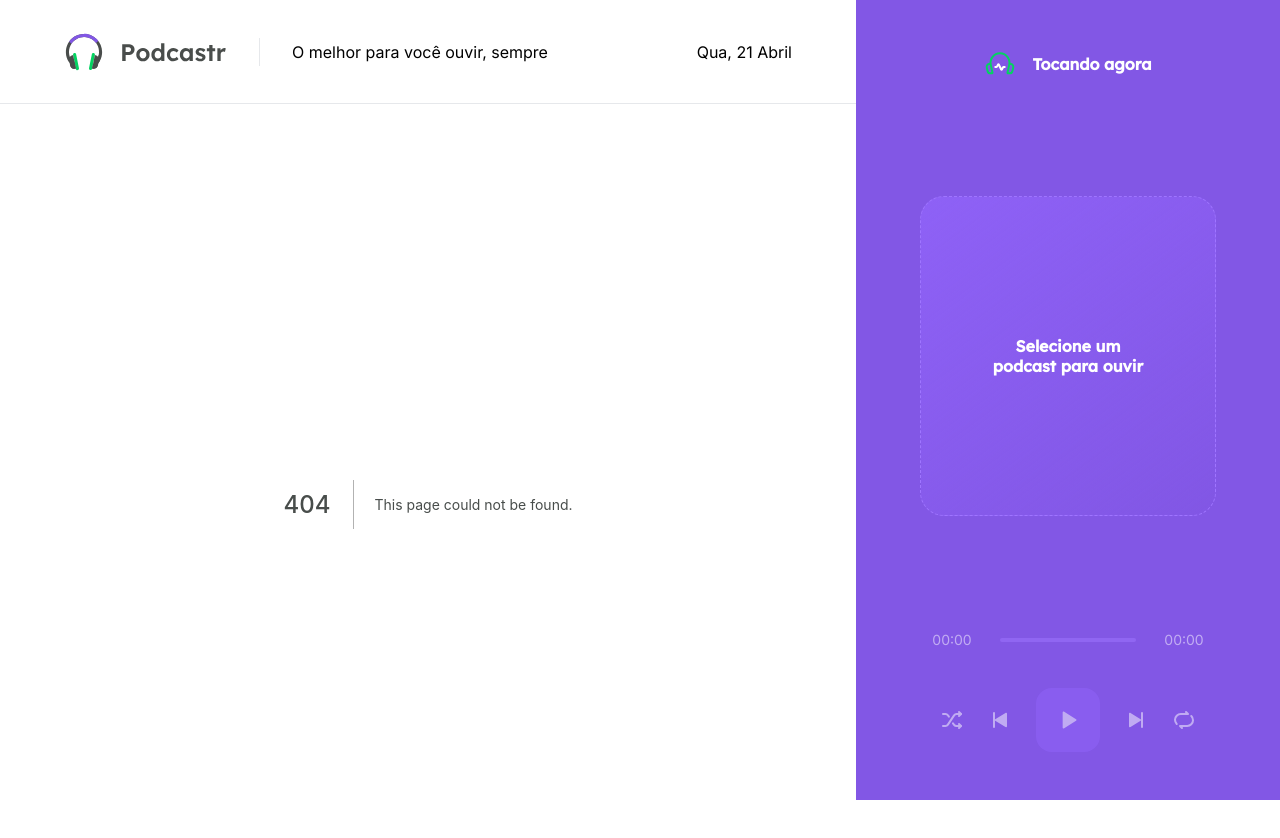
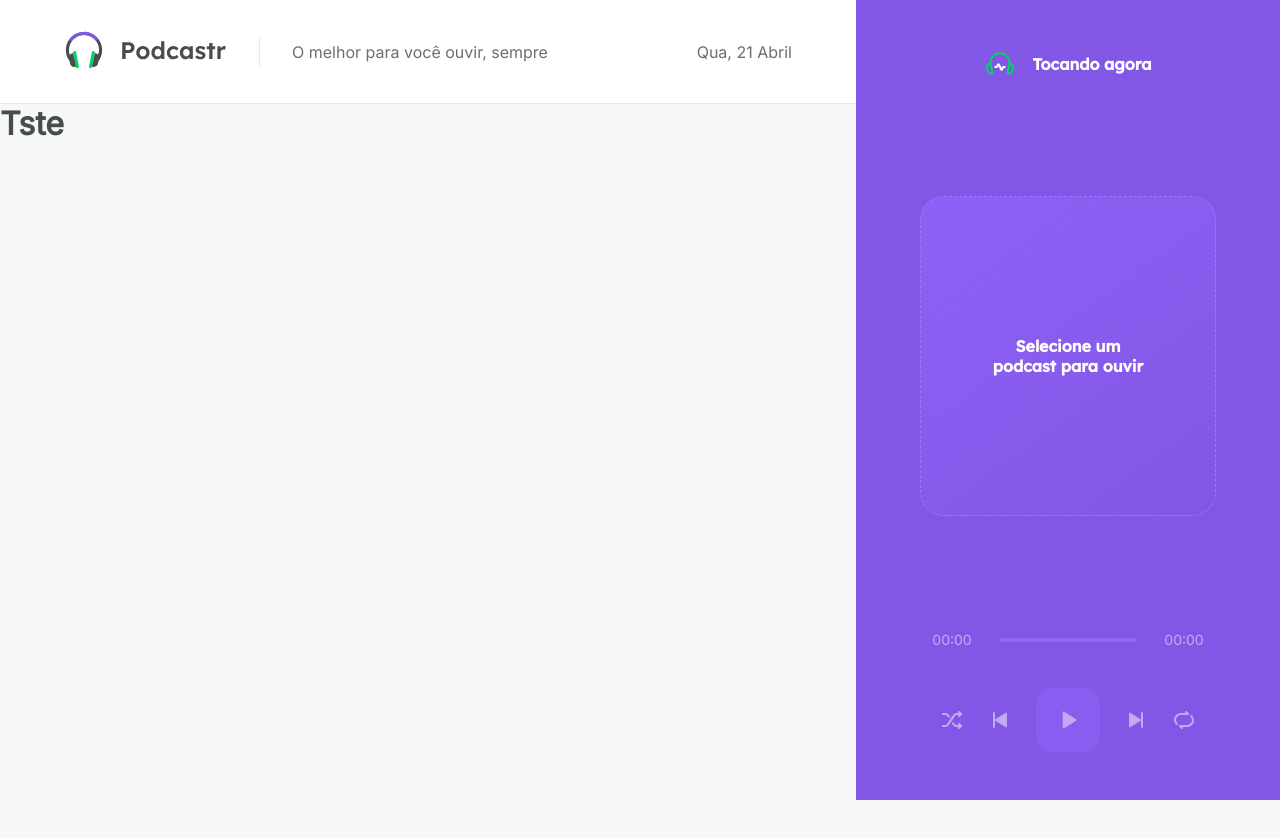
Before and after one commit to andrelinos/NLW-05, a Next.js app: page /episodes/1 in a window 1280 px wide. Before the commit this address had no page. Shown: the top 838 px of the page. After the commit the page ends 800 px from the top, so only its background shows below. Built offline with nearby package versions, Linux system fonts and the light colour scheme.

Commit message:
Add rotas e [slug]

```diff
--- a/src/components/Header/index.tsx
+++ b/src/components/Header/index.tsx
@@ -1,5 +1,7 @@
 import format from 'date-fns/format';
 import ptBR from 'date-fns/locale/pt-BR';
+
+import Link from 'next/link';
 
 import styles from './styles.module.scss';
 
@@ -10,7 +12,11 @@ export function Header() {
 
   return (
     <header className={styles.headerContainer}>
-      <img src="/assets/logo.svg" alt="Podcastr" />
+      <Link href="/">
+      <a>
+        <img src="/assets/logo.svg" alt="Podcastr" />
+      </a>
+      </Link>
 
       <p>O melhor para você ouvir, sempre</p>
 
--- /dev/null
+++ b/src/pages/episodes/[slug].tsx
@@ -0,0 +1,9 @@
+import { useRouter } from 'next/router';
+
+export default function Episode() {
+  const router = useRouter();
+
+  return (
+      <h1>Tste</h1>
+  )
+}
```
Also changed, not shown: src/pages/index.tsx (+10 -4 lines).
